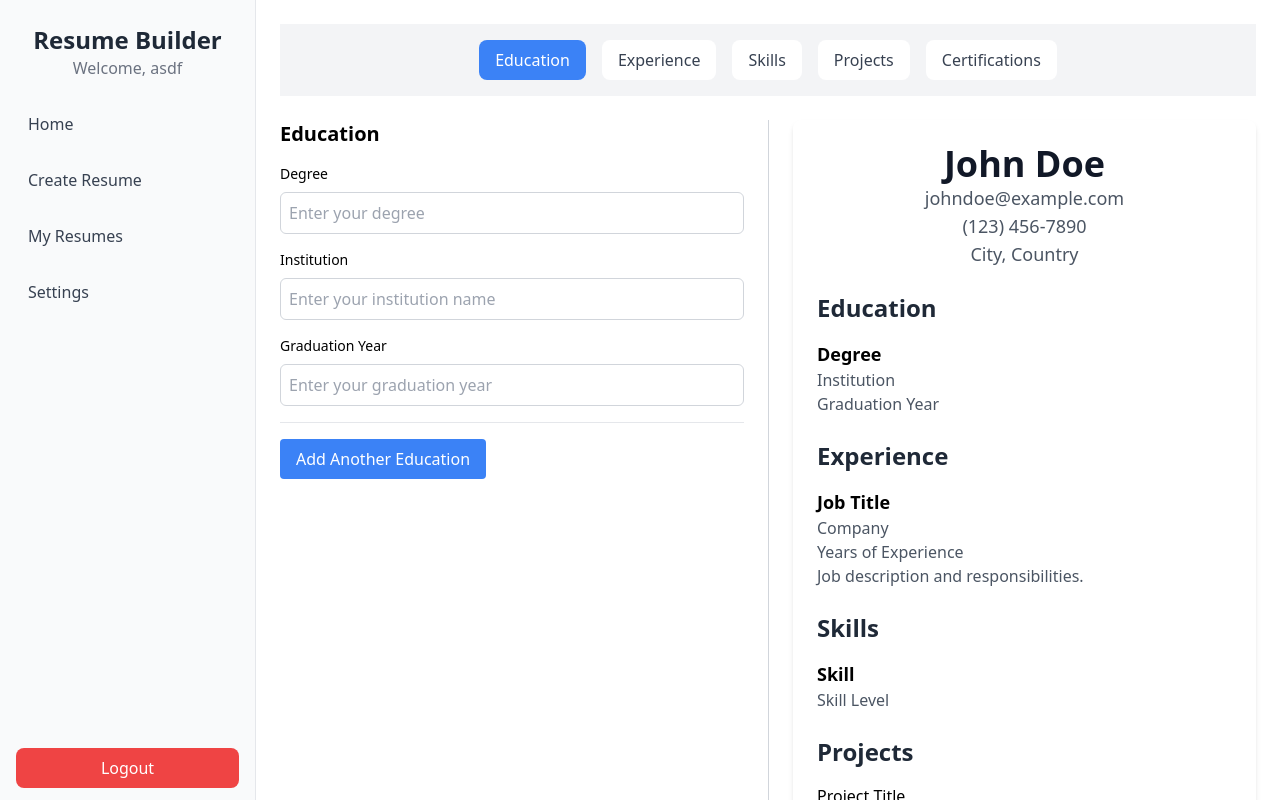
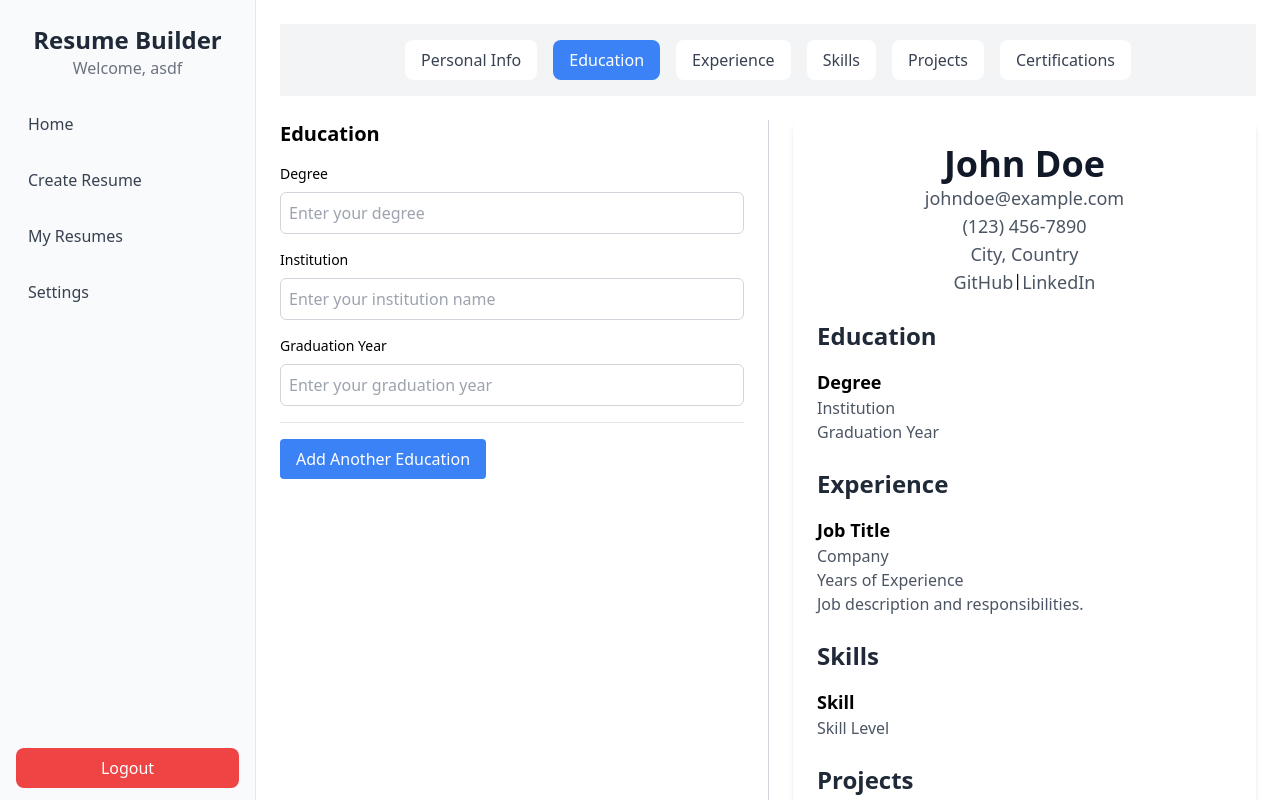
Before and after one commit to S-KABILAN/resumeBuilder, a React (Vite) app in the folder frontend/: page /page in a window 1280 px wide. Both pictures are taken after a click on the item "Create Resume". Shown: the top 800 px of the page. Built offline with nearby package versions, Linux system fonts and the light colour scheme.

Commit message:
Personal Details fill

```diff
--- a/frontend/src/components/forms/PersonalInfoForm.jsx
+++ b/frontend/src/components/forms/PersonalInfoForm.jsx
@@ -10,16 +10,6 @@ const PersonalInfoForm = ({ formData, onFormChange }) => {
             value={formData.name}
             onChange={(e) => onFormChange("name", e.target.value)}
             placeholder="Enter your name"
-            className="mt-2 w-full p-2 border border-gray-300 rounded-md"
-          />
-        </div>
-        <div>
-          <label className="block text-sm">Title</label>
-          <input
-            type="text"
-            value={formData.title}
-            onChange={(e) => onFormChange("title", e.target.value)}
-            placeholder="Enter your job title"
             className="mt-2 w-full p-2 border border-gray-300 rounded-md"
           />
         </div>
@@ -78,5 +68,4 @@ const PersonalInfoForm = ({ formData, onFormChange }) => {
   );
 };
 
-
-export default PersonalInfoForm
+export default PersonalInfoForm;
--- a/frontend/src/components/ui/topnav.jsx
+++ b/frontend/src/components/ui/topnav.jsx
@@ -1,6 +1,17 @@
 const TopNav = ({ activeSection, onSectionChange }) => {
   return (
     <nav className="flex justify-center space-x-4 bg-gray-100 p-4">
+      <button
+        onClick={() => onSectionChange("PersonalInfo")}
+        className={`px-4 py-2 rounded-lg ${
+          activeSection === "PersonalInfo"
+            ? "bg-blue-500 text-white"
+            : "bg-white text-gray-700"
+        }`}
+      >
+        Personal Info
+      </button>
+
       <button
         onClick={() => onSectionChange("Education")}
         className={`px-4 py-2 rounded-lg ${
--- a/frontend/src/pages/Page.jsx
+++ b/frontend/src/pages/Page.jsx
@@ -6,12 +6,21 @@ import ExperienceForm from "../components/forms/ExperienceForm";
 import SkillsForm from "../components/forms/SkillsForm";
 import ProjectsForm from "../components/forms/ProjectsForm";
 import CertificationsForm from "../components/forms/CertificationsForm";
+import PersonalInfoForm from "../components/forms/PersonalInfoForm";
 
 const Page = () => {
   const [selectedItem, setSelectedItem] = useState("Home");
   const [activeSection, setActiveSection] = useState("Education");
 
   const [formData, setFormData] = useState({
+    personal: {
+      name: "",
+      email: "",
+      phone: "",
+      location: "",
+      linkedin: "",
+      github: "",
+    },
     education: [{ degree: "", institution: "", graduationYear: "" }],
     experience: [
       {
@@ -23,12 +32,14 @@ const Page = () => {
     ],
     skills: [{ skill: "", skillLevel: "" }],
     projects: [{ title: "", description: "", technologies: "" }],
-    certifications: [{
-      certificationName: "",
-      issuingOrganization: "",
-      dateObtained: "",
-      certificationId: "",
-    }],
+    certifications: [
+      {
+        certificationName: "",
+        issuingOrganization: "",
+        dateObtained: "",
+        certificationId: "",
+      },
+    ],
   });
 
   const handleMenuClick = (item) => {
@@ -40,7 +51,13 @@ const Page = () => {
   };
 
 const handleFormChange = (section, field, value, index = null) => {
-  if (section === "education" && index !== null) {
+  if (section === "personal") {
+      setFormData({
+        ...formData,
+        personal: { ...formData.personal, [field]: value },
+      });
+    }
+  else if (section === "education" && index !== null) {
     const updatedEducation = [...formData.education];
     updatedEducation[index] = { ...updatedEducation[index], [field]: value };
     setFormData({ ...formData, education: updatedEducation });
@@ -193,6 +210,15 @@ const removeCertification = (index) => {
 
   const renderResumeSectionForm = (section) => {
     switch (section) {
+      case "PersonalInfo":
+        return (
+          <PersonalInfoForm
+            formData={formData.personal}
+            onFormChange={(field, value) =>
+              handleFormChange("personal", field, value)
+            }
+          />
+        );
       case "Education":
         return (
           <EducationForm
@@ -251,7 +277,7 @@ const removeCertification = (index) => {
             {formData.personal?.name || "John Doe"}
           </h1>
           <p className="text-lg text-gray-600">
-            {formData.personal?.email || "johndoe@example.com"}
+            {formData.personal.email || "johndoe@example.com"}
           </p>
           <p className="text-lg text-gray-600">
             {formData.personal?.phone || "(123) 456-7890"}
@@ -259,6 +285,16 @@ const removeCertification = (index) => {
           <p className="text-lg text-gray-600">
             {formData.personal?.location || "City, Country"}
           </p>
+          <div className="flex">
+            <p className="text-lg text-gray-600">
+              {formData.personal?.github || "GitHub"}
+            </p>
+            <p>|</p>
+            <p className="text-lg text-gray-600">
+              {formData.personal?.linkedin || "LinkedIn"}
+            </p>
+
+          </div>
         </div>
 
         <div className="mt-6">
@@ -332,7 +368,10 @@ const removeCertification = (index) => {
               <p>{certification.certificationName || "Certification Name"}</p>
               <p>{certification.certificationId || "Certification Id"}</p>
               <p>{certification.dateObtained || "Certification Date"}</p>
-              <p>{certification.issuingOrganization || "Certification Organization"}</p>
+              <p>
+                {certification.issuingOrganization ||
+                  "Certification Organization"}
+              </p>
             </div>
           ))}
         </div>
```
